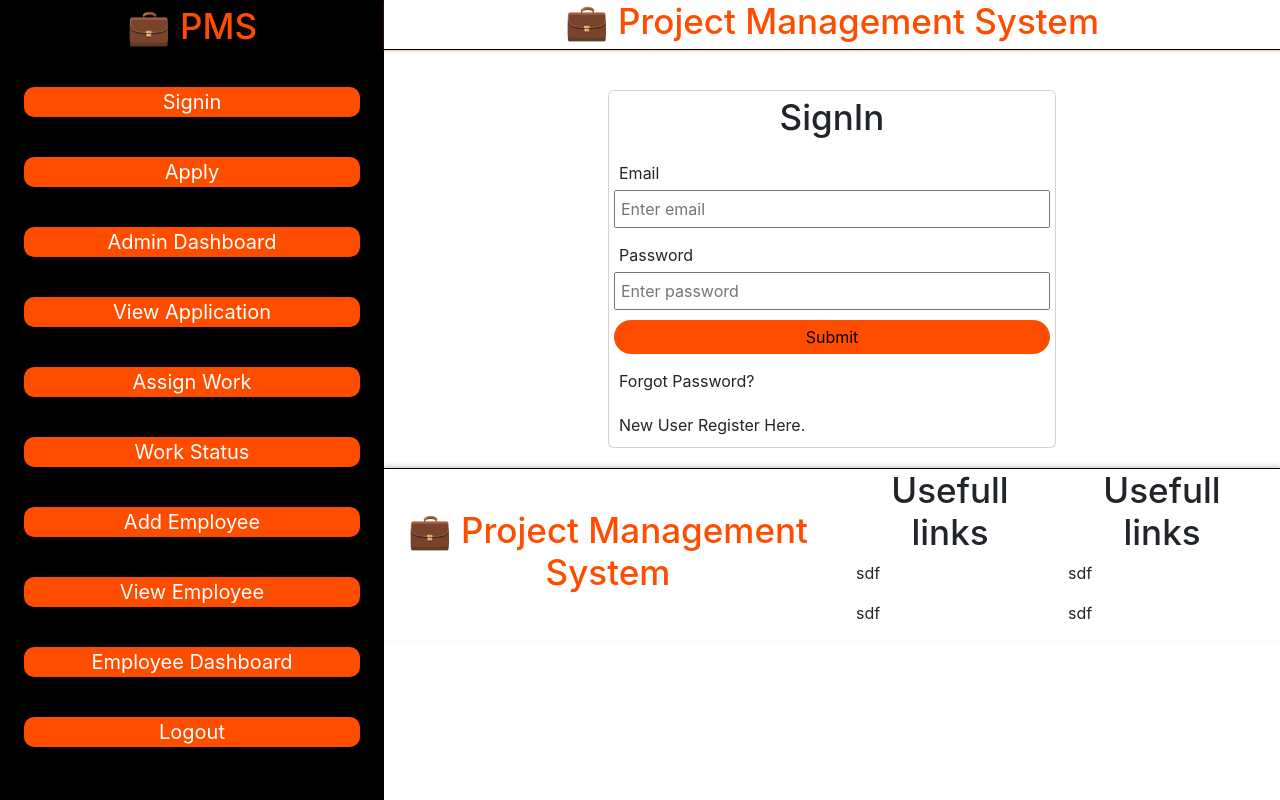
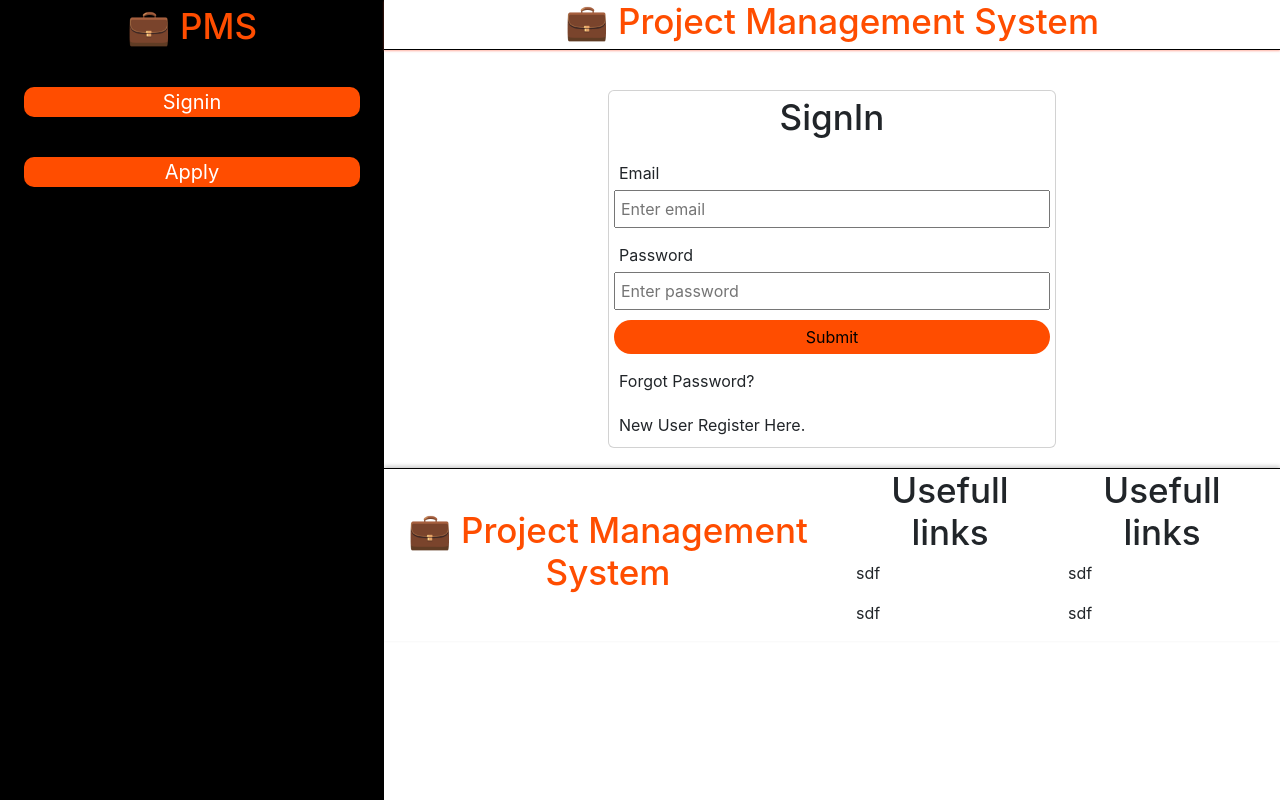
Before and after one commit to sangamprashant/Project_management_system_mern_CODSOFT, a React (Create React App) app in the folder pms/: page /signin in a window 1280 px wide. Built offline with nearby package versions, Linux system fonts and the light colour scheme.

Commit message:
navbar rendering on login of differnt account

```diff
--- a/pms/src/App.js
+++ b/pms/src/App.js
@@ -1,4 +1,4 @@
-import React from "react";
+import React, { useState } from "react";
 import "./App.css";
 import { BrowserRouter, Routes, Route } from "react-router-dom";
 import { ToastContainer } from "react-toastify";
@@ -18,17 +18,18 @@ import AssignWork from "./component/Admin/AssignWork";
 import WorkStatus from "./component/Admin/WorkStatus";
 
 function App() {
+  const [logged,setLogged] = useState(false)
   return (
     <BrowserRouter>
       <div className="row">
-        <Sidenav />
+        <Sidenav logged={logged} setLogged={setLogged}/>
         <div className="topNav">
           <div className="nav">
             <h5 className="title">💼 Project Management System</h5>
           </div>
           <Routes>
             <Route exact path="/" element={<Home />} />
-            <Route exact path="/signin" element={<Signin />} />
+            <Route exact path="/signin" element={<Signin setLogged={setLogged}/>} />
             <Route exact path="/apply" element={<Apply />} />
             {/* admin */}
             <Route exact path="/admin/dashboard" element={<Dashboard />} />
--- a/pms/src/component/Admin/AddEmployee.js
+++ b/pms/src/component/Admin/AddEmployee.js
@@ -1,4 +1,4 @@
-import React, { useState } from "react";
+import React, { useEffect, useState } from "react";
 import axios from "axios";
 import { useNavigate } from "react-router-dom";
 import { toast } from "react-toastify";
@@ -10,6 +10,14 @@ function AddEmployee() {
   const [name, setname] = useState("");
   const [printContainer, setPrintContainer] = useState(false);
   const [userDetails, setUserDetails] = useState([]);
+
+  useEffect(() => {
+    // Retrieve user data from local storage when the component mounts
+    const storedUserData = JSON.parse(localStorage.getItem("user"));
+    if(!storedUserData||storedUserData.type!=="admin"){
+      navigate("/signin")
+    }
+  }, []);
 
   const handleLogin = async () => {
     if (!name) {
--- a/pms/src/component/Admin/AssignWork.js
+++ b/pms/src/component/Admin/AssignWork.js
@@ -12,6 +12,14 @@ function AssignWork() {
   const [selectedUser, setSelectedUser] = useState("");
   const [selectedUserData, setSelectedUserData] = useState(null); // Store user details
   const [print, setPrint] = useState(true);
+
+  useEffect(() => {
+    // Retrieve user data from local storage when the component mounts
+    const storedUserData = JSON.parse(localStorage.getItem("user"));
+    if(!storedUserData||storedUserData.type!=="admin"){
+      navigate("/signin")
+    }
+  }, []);
 
   useEffect(() => {
     // Fetch Users when the component mounts
--- a/pms/src/component/Admin/Dashboard.js
+++ b/pms/src/component/Admin/Dashboard.js
@@ -1,11 +1,21 @@
 import axios from "axios";
 import React, { useEffect, useState } from "react";
+import { useNavigate } from "react-router-dom";
 
 function Dashboard() {
 
   const [countUser,setCountUser] = useState(0);
   const [countApplications,setCountApplications] = useState(0)
   const [workCounts, setWorkCounts] = useState({ canceledCount: 0, remainingCount: 0 });
+  const navigate = useNavigate()
+
+  useEffect(() => {
+    // Retrieve user data from local storage when the component mounts
+    const storedUserData = JSON.parse(localStorage.getItem("user"));
+    if(!storedUserData||storedUserData.type!=="admin"){
+      navigate("/signin")
+    }
+  }, []);
 
   useEffect(() => {
     // Fetch employee count when the component mounts
--- a/pms/src/component/Admin/ViewApplications.js
+++ b/pms/src/component/Admin/ViewApplications.js
@@ -2,10 +2,20 @@ import React, { useState, useEffect } from "react";
 import axios from "axios";
 import { toast } from "react-toastify";
 import Loading from "../Loading";
+import { useNavigate } from "react-router-dom";
 
 function ViewApplications() {
   const [Users, setUsers] = useState([]);
   const [loading, setLoading] = useState(true);
+  const navigate = useNavigate()
+
+  useEffect(() => {
+    // Retrieve user data from local storage when the component mounts
+    const storedUserData = JSON.parse(localStorage.getItem("user"));
+    if(!storedUserData||storedUserData.type!=="admin"){
+      navigate("/signin")
+    }
+  }, []);
 
   useEffect(() => {
     // Fetch Users when the component mounts
--- a/pms/src/component/Admin/ViewEmployee.js
+++ b/pms/src/component/Admin/ViewEmployee.js
@@ -1,10 +1,20 @@
 import React, { useState, useEffect } from "react";
 import axios from "axios";
 import Loading from "../Loading";
+import { useNavigate } from "react-router-dom";
 
 function ViewEmployee() {
   const [Users, setUsers] = useState([]);
   const [loading,setLoading] = useState(true);
+  const navigate = useNavigate()
+
+  useEffect(() => {
+    // Retrieve user data from local storage when the component mounts
+    const storedUserData = JSON.parse(localStorage.getItem("user"));
+    if(!storedUserData||storedUserData.type!=="admin"){
+      navigate("/signin")
+    }
+  }, []);
 
   useEffect(() => {
     // Fetch Users when the component mounts
--- a/pms/src/component/Admin/WorkStatus.js
+++ b/pms/src/component/Admin/WorkStatus.js
@@ -2,6 +2,7 @@ import axios from "axios";
 import React, { useEffect, useState } from "react";
 import Loading from "../Loading";
 import { toast } from "react-toastify";
+import { useNavigate } from "react-router-dom";
 
 function WorkStatus() {
   const [workByStatus, setWorkStatus] = useState({
@@ -14,6 +15,15 @@ function WorkStatus() {
   const [loading, setLoading] = useState(true);
   const [title, setTitle] = useState("Pending");
   const [showData, setShowData] = useState([]);
+  const navigate = useNavigate()
+
+  useEffect(() => {
+    // Retrieve user data from local storage when the component mounts
+    const storedUserData = JSON.parse(localStorage.getItem("user"));
+    if(!storedUserData||storedUserData.type!=="admin"){
+      navigate("/signin")
+    }
+  }, []);
 
   useEffect(() => {
     // Fetch Users when the component mounts
--- a/pms/src/component/Sidenav.js
+++ b/pms/src/component/Sidenav.js
@@ -1,31 +1,78 @@
 import React from "react";
-import { Link,useNavigate } from "react-router-dom";
+import { Link, useNavigate } from "react-router-dom";
 
-function Sidenav() {
-  const navigate =useNavigate();
+function Sidenav({ logged , setLogged }) {
+  const navigate = useNavigate();
+
   const handelLogout = async () => {
     localStorage.clear();
-    navigate("/signin")
+    setLogged(false)
+    navigate("/signin");
+  };
+
+  const renderNavigationOptions = () => {
+    const storedUserData = JSON.parse(localStorage.getItem("user"));
+
+    if (logged||storedUserData) {
+      if(storedUserData.type=="admin"){
+      return(
+        <>
+          {/* admin */}
+          <li className="option" onClick={() => navigate("/admin/dashboard")}>
+            <a>Admin Dashboard</a>
+          </li>
+          <li className="option" onClick={() => navigate("/admin/view/applications")}>
+            <a>View Application</a>
+          </li>
+          <li className="option" onClick={() => navigate("/admin/give/work")}>
+            <a>Assign Work</a>
+          </li>
+          <li className="option" onClick={() => navigate("/admin/work/status")}>
+            <a>Work Status</a>
+          </li>
+          <li className="option" onClick={() => navigate("/admin/add/employee")}>
+            <a>Add Employee</a>
+          </li>
+          <li className="option" onClick={() => navigate("/admin/view/employee")}>
+            <a>View Employee</a>
+          </li>
+          <li className="option" onClick={handelLogout}>
+            <a>Logout</a>
+          </li>
+        </>
+      )
+      }if(storedUserData.type=="employee"){
+        return(<>
+          {/* Employee */}
+          <li className="option" onClick={() => navigate("/admin/view/employee")}>
+            <a>Employee Dashboard</a>
+          </li>
+          <li className="option" onClick={handelLogout}>
+            <a>Logout</a>
+          </li>
+        </>)
       }
+    }else{
+      return (
+        <>
+          <li className="option" onClick={() => navigate("/signin")}>
+            <a>Signin</a>
+          </li>
+          <li className="option" onClick={() => navigate("/apply")}>
+            <a>Apply</a>
+          </li>
+        </>
+      );
+    }
+  };
+
   return (
     <div className="sideNav container_to_hide">
       <ul className="container">
-          <div onClick={()=>{navigate("/")}}>
+        <div onClick={() => navigate("/")}>
           <h5 className="title">💼 PMS</h5>
         </div>
-          <li className="option" onClick={()=>{navigate("/signin")}}><a >Signin</a></li>
-          <li className="option" onClick={()=>{navigate("/apply")}}><a >Apply</a></li>
-          {/* admin */}
-          <li className="option" onClick={()=>{navigate("/admin/dashboard")}}><a >Admin Dashboard</a></li>
-          <li className="option" onClick={()=>{navigate("/admin/view/applications")}}><a >View Application</a></li>
-          <li className="option" onClick={()=>{navigate("/admin/give/work")}}><a >Assign Work</a></li>
-          <li className="option" onClick={()=>{navigate("/admin/work/status")}}><a >Work Status</a></li>
-          <li className="option" onClick={()=>{navigate("/admin/add/employee")}}><a >Add Employee</a></li>
-          <li className="option" onClick={()=>{navigate("/admin/view/employee")}}><a >View Employee</a></li>
-          {/* Employee */}
-          <li className="option" onClick={()=>{navigate("/admin/view/employee")}}><a >Employee Dashboard</a></li>
-
-          <li className="option" onClick={()=>{handelLogout()}}><a >Logout</a></li>
+        {renderNavigationOptions()} {/* Call the function to render JSX */}
       </ul>
     </div>
   );
--- a/pms/src/component/Signin.js
+++ b/pms/src/component/Signin.js
@@ -3,7 +3,7 @@ import axios from "axios";
 import { useNavigate } from "react-router-dom";
 import { toast } from "react-toastify";
 
-function Signin() {
+function Signin({ setLogged }) {
   const navigate = useNavigate();
   const [email, setEmail] = useState("");
   const [password, setPassword] = useState("");
@@ -22,6 +22,7 @@ function Signin() {
         localStorage.setItem("token", token);
         localStorage.setItem("user", JSON.stringify(user));
         toast.success(message);
+        setLogged(true)
 
         // Check user type and navigate accordingly
         if (user.type === "admin") {
```
Also changed, not shown: pms/src/component/Employee/EmployeeDashboard.js (added, +11 -0 lines), pms/src/component/Employee/UpdateName.js (added, +11 -0 lines). Lines whose indentation alone changed are shown as unchanged.
